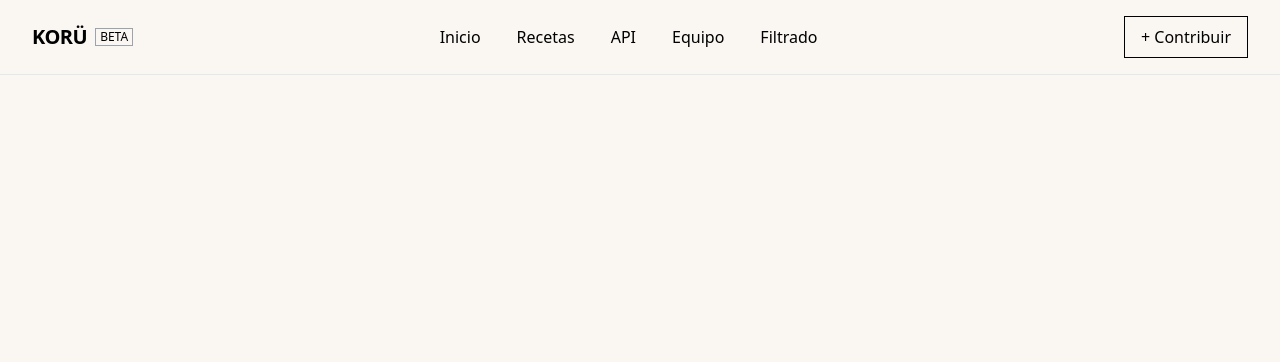
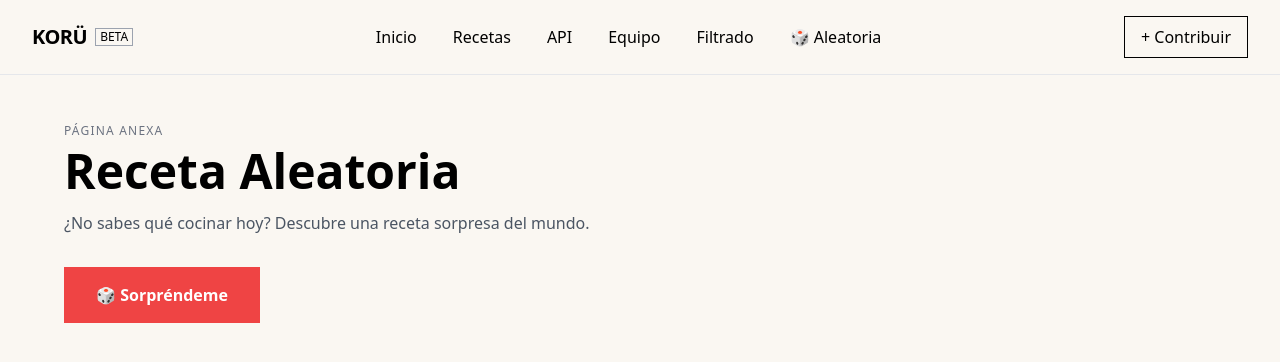
Before and after one commit to jozxgod/pagina-web, a React (Vite) app: page /aleatoria in a window 1280 px wide. Shown: the top 362 px of the page. Built offline with nearby package versions, Linux system fonts and the light colour scheme.

Commit message:
Pagina Aleatoria completa

```diff
--- a/src/components/Navbar.jsx
+++ b/src/components/Navbar.jsx
@@ -20,6 +20,7 @@ function Navbar() {
         <Link to="/info-api" className="px-4 py-2 hover:bg-black hover:text-white transition-colors">API</Link>
         <Link to="/dev-team" className="px-4 py-2 hover:bg-black hover:text-white transition-colors">Equipo</Link>
         <Link to="/filtrado" className="px-4 py-2 hover:bg-black hover:text-white transition-colors">Filtrado</Link>
+        <Link to="/aleatoria" className="px-4 py-2 hover:bg-black hover:text-white transition-colors">🎲 Aleatoria</Link>
       </div>
 
       {/* Botón escritorio */}
--- a/src/main.jsx
+++ b/src/main.jsx
@@ -9,6 +9,7 @@ import InfoAPI from './pages/InfoAPI'
 import DevTeam from './pages/DevTeam'
 import Detalle from './pages/Detalle'
 import Navbar from './components/Navbar'
+import Aleatoria from './pages/Aleatoria'
 
 createRoot(document.getElementById('root')).render(
   <StrictMode>
@@ -21,6 +22,7 @@ createRoot(document.getElementById('root')).render(
         <Route path="/info-api" element={<InfoAPI />} />
         <Route path="/dev-team" element={<DevTeam />} />
         <Route path="/detalle/:id" element={<Detalle />} />
+        <Route path="/aleatoria" element={<Aleatoria />} />
       </Routes>
     </BrowserRouter>
   </StrictMode>
--- /dev/null
+++ b/src/pages/Aleatoria.jsx
@@ -0,0 +1,122 @@
+import { useState } from 'react'
+import { useNavigate } from 'react-router-dom'
+
+function Aleatoria() {
+  const [receta, setReceta] = useState(null)
+  const [cargando, setCargando] = useState(false)
+  const navigate = useNavigate()
+
+  const obtenerRecetaAleatoria = () => {
+    setCargando(true)
+    setReceta(null)
+    fetch('https://www.themealdb.com/api/json/v1/1/random.php')
+      .then(res => res.json())
+      .then(data => {
+        setReceta(data.meals[0])
+        setCargando(false)
+      })
+  }
+
+  const ingredientes = receta ? (() => {
+    const lista = []
+    for (let i = 1; i <= 20; i++) {
+      const ingrediente = receta[`strIngredient${i}`]
+      const medida = receta[`strMeasure${i}`]
+      if (ingrediente && ingrediente.trim()) {
+        lista.push(`${medida} ${ingrediente}`.trim())
+      }
+    }
+    return lista
+  })() : []
+
+  return (
+    <main className="bg-[#FAF7F2] min-h-screen px-4 md:px-16 py-12">
+
+      {/* Encabezado */}
+      <p className="text-xs text-gray-500 uppercase tracking-widest mb-2">Página anexa</p>
+      <h1 className="text-5xl font-black mb-4">Receta Aleatoria</h1>
+      <p className="text-gray-600 mb-8">
+        ¿No sabes qué cocinar hoy? Descubre una receta sorpresa del mundo.
+      </p>
+
+      {/* Botón */}
+      <button
+        onClick={obtenerRecetaAleatoria}
+        className="bg-red-500 text-white px-8 py-4 font-bold hover:bg-red-600 transition-colors mb-12"
+      >
+        {cargando ? 'Buscando receta...' : '🎲 Sorpréndeme'}
+      </button>
+
+      {/* Resultado */}
+      {receta && (
+        <div>
+          {/* Info principal */}
+          <div className="grid grid-cols-1 md:grid-cols-2 gap-12 mb-12">
+            <div>
+              <div className="flex gap-2 mb-4">
+                <span className="bg-teal-500 text-white text-xs px-3 py-1">{receta.strCategory}</span>
+                <span className="bg-yellow-400 text-black text-xs px-3 py-1">{receta.strArea}</span>
+              </div>
+              <h2 className="text-4xl font-black mb-6">{receta.strMeal}</h2>
+
+              {/* Ingredientes */}
+              <h3 className="font-black text-lg mb-4 border-b border-gray-300 pb-2">Ingredientes</h3>
+              <ul className="grid grid-cols-2 gap-2 mb-6">
+                {ingredientes.map((ing, i) => (
+                  <li key={i} className="text-sm text-gray-700 flex items-center gap-2">
+                    <span className="w-2 h-2 bg-red-500 inline-block flex-shrink-0"></span>
+                    {ing}
+                  </li>
+                ))}
+              </ul>
+
+              {/* Botón ver detalle */}
+              <button
+                onClick={() => navigate(`/detalle/${receta.idMeal}`)}
+                className="border border-black px-6 py-3 font-bold hover:bg-black hover:text-white transition-colors"
+              >
+                Ver receta completa →
+              </button>
+            </div>
+
+            <div>
+              <img
+                src={receta.strMealThumb}
+                alt={receta.strMeal}
+                className="w-full object-cover"
+              />
+            </div>
+          </div>
+
+          {/* Video */}
+          {receta.strYoutube && (
+            <div className="border-t border-gray-200 pt-8">
+              <h3 className="font-black text-lg mb-6">Video de la receta</h3>
+              <iframe
+                width="640"
+                height="360"
+                src={`https://www.youtube.com/embed/${receta.strYoutube.split('v=')[1]}`}
+                title={receta.strMeal}
+                allowFullScreen
+                className="border-0 w-full md:w-auto"
+              ></iframe>
+            </div>
+          )}
+
+          {/* Botón volver a sorprender */}
+          <div className="mt-12 text-center">
+            <button
+              onClick={obtenerRecetaAleatoria}
+              className="bg-black text-white px-8 py-4 font-bold hover:bg-gray-800 transition-colors"
+            >
+              🎲 Otra receta aleatoria
+            </button>
+          </div>
+        </div>
+      )}
+
+    </main>
+  )
+}
+
+export default Aleatoria
```
Also changed, not shown: README.txt (added).
